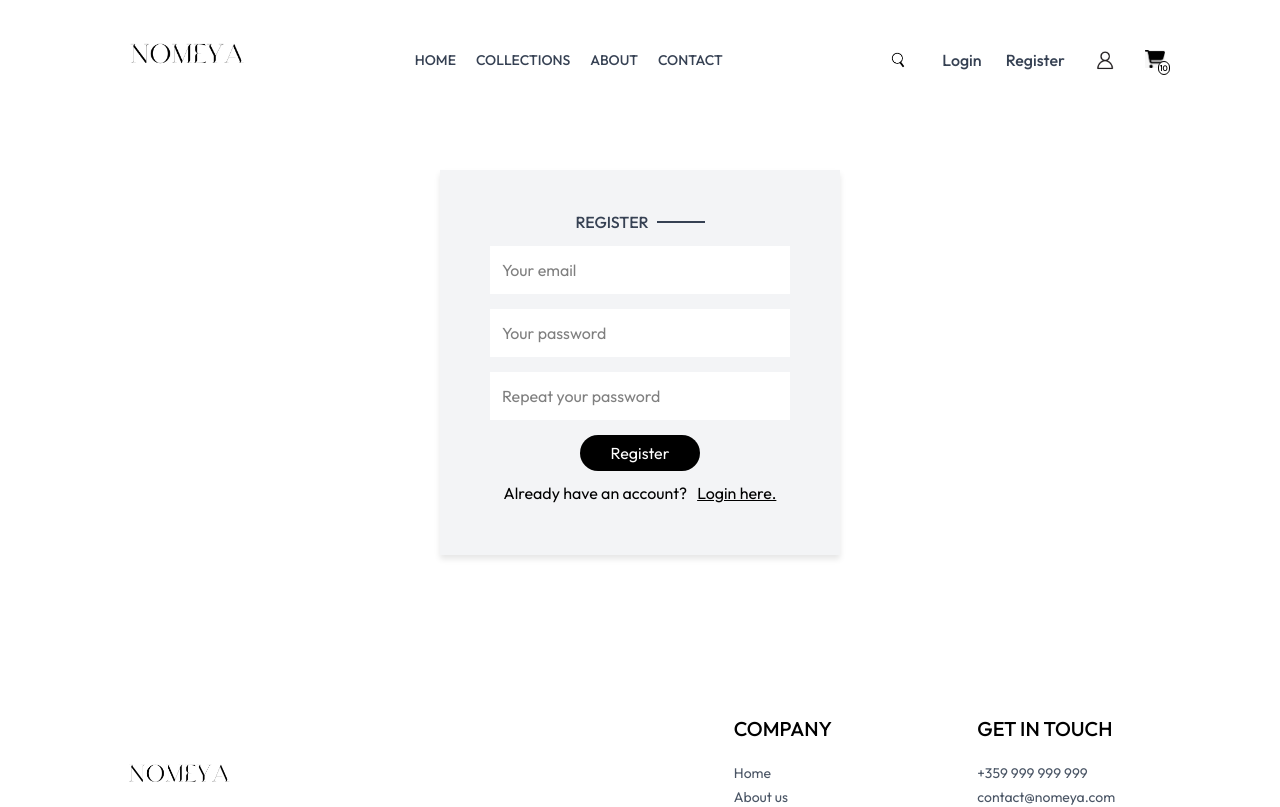
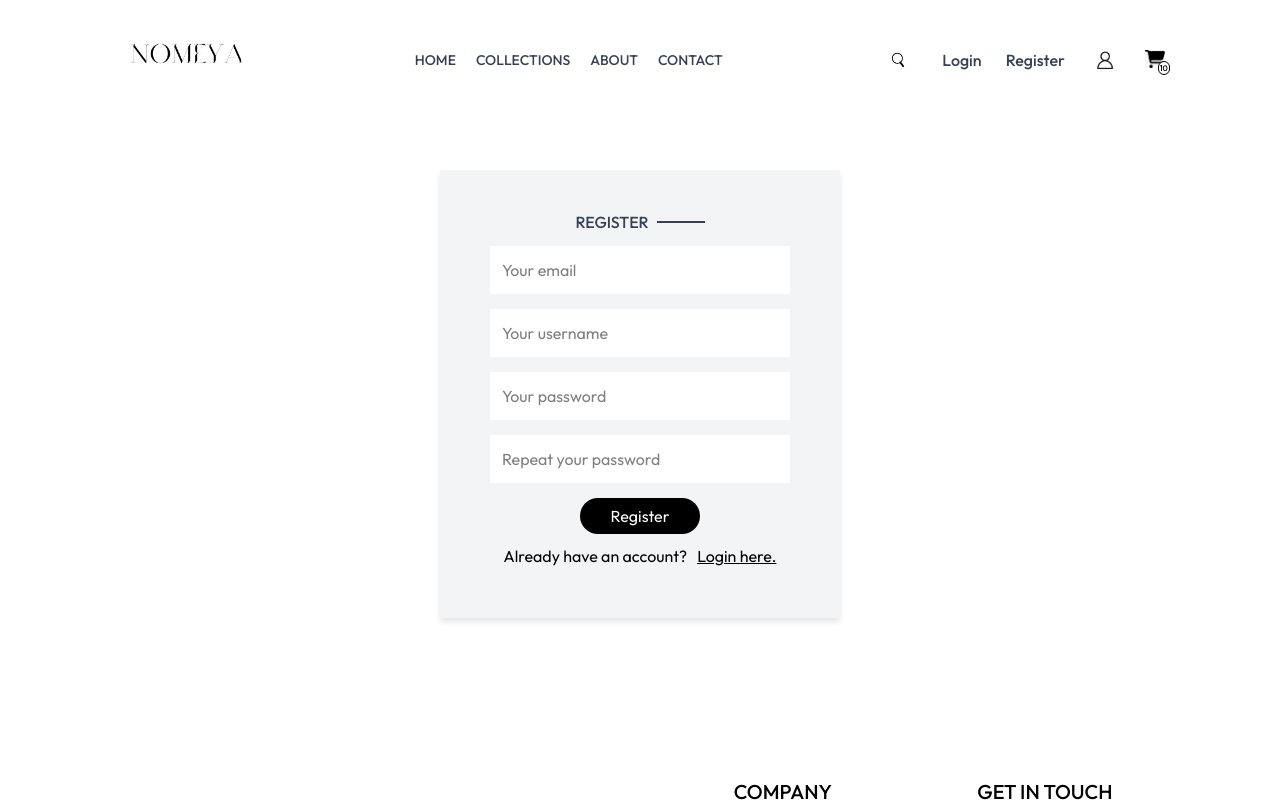
Before and after one commit to DianaAsli/Shop-React-Project, a React (Vite) app in the folder client/: page /users/register in a window 1280 px wide. Shown: the top 807 px of the page. Built offline with nearby package versions, Linux system fonts and the light colour scheme.

Commit message:
Create register custom hook and implement register logic

```diff
--- a/client/src/api/authServices.js
+++ b/client/src/api/authServices.js
@@ -17,3 +17,18 @@ export const useLogin = () => {
         login
     }
 }
+
+export const useRegister = () => {
+    const register = async (email, username, password) => {
+        const result = await requester('POST', `${baseUrl}/register`, {
+            email,
+            password,
+            username,
+            role: 'user'
+        })
+        return result;
+    }
+    return {
+        register
+    };
+}
--- a/client/src/components/auth/Register.jsx
+++ b/client/src/components/auth/Register.jsx
@@ -1,12 +1,33 @@
-import { Link } from "react-router";
+import { Link, useNavigate } from "react-router";
 import Title from "../UI/Title";
+import { useRegister } from "../../api/authServices";
+import { useContext } from "react";
+import { UserContext } from "../../context/UserContext";
 
 export default function Register() {
+    const navigate = useNavigate();
+    const { register } = useRegister();
+    const { loginHandler } = useContext(UserContext);
+
+    const registerHandler = async (formData) => {
+        const { email, username, password, rePassword } = Object.fromEntries(formData);
+        if (password !== rePassword) {
+            console.log('Passwords dont match');
+            return;
+        }
+        const data = await register(email, username, password);
+        console.log('register data', data);
+
+        loginHandler(data);
+        navigate('/');
+    }
+
     return (
         <div className='auth-container'>
             <Title className='auth-title' text2={'REGISTER'}></Title>
-            <form action="" className='auth-form'>
+            <form action={registerHandler} className='auth-form'>
                 <input type="email" placeholder='Your email' name='email' required className='auth-input' />
+                <input type="text" placeholder='Your username' name='username' required className='auth-input' />
                 <input type="password" placeholder='Your password' name='password' required className='auth-input' />
                 <input type="password" placeholder='Repeat your password' name='rePassword' required className='auth-input' />
                 <button type='submit' className='auth-button'>Register</button>
```
